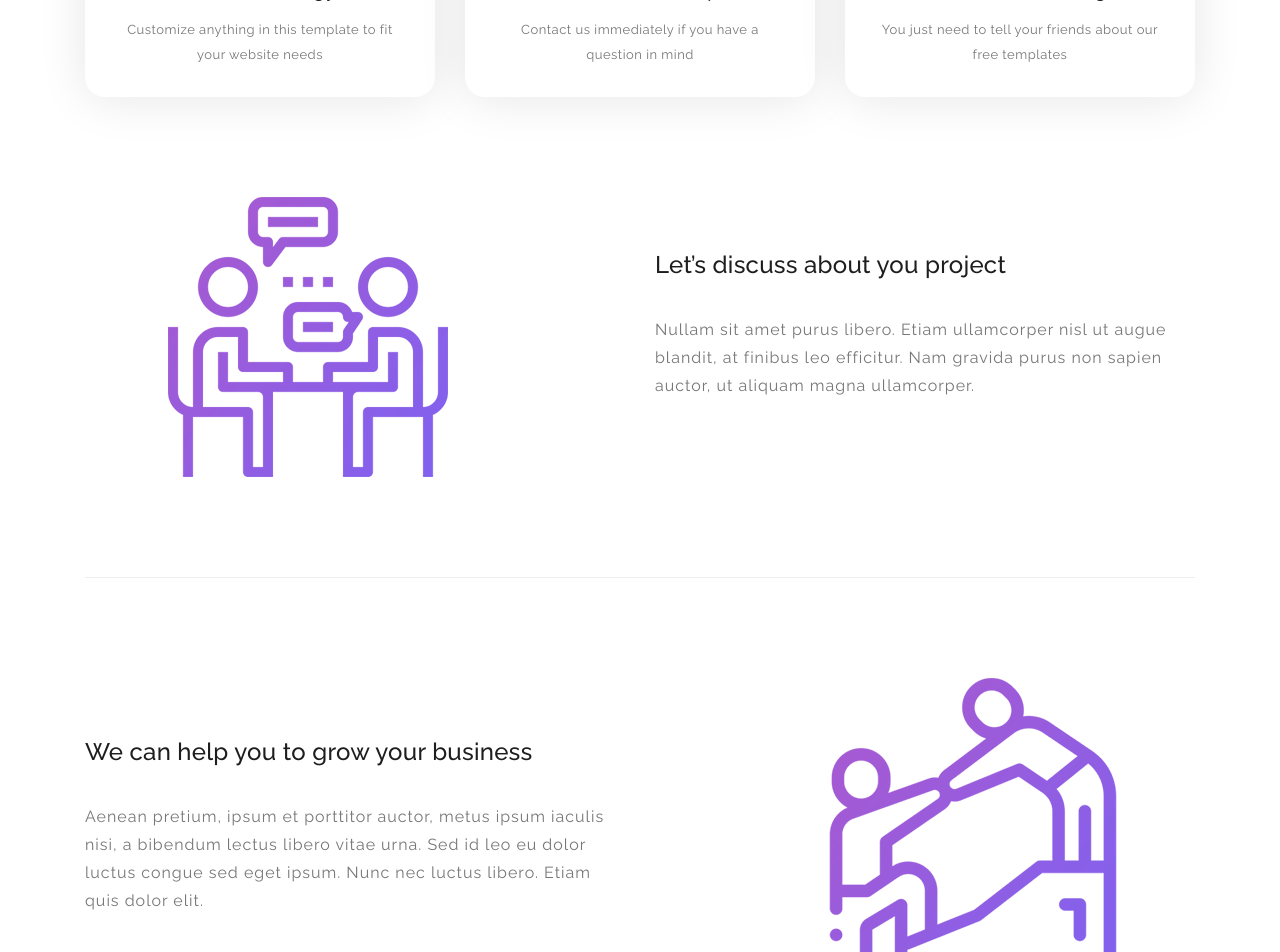
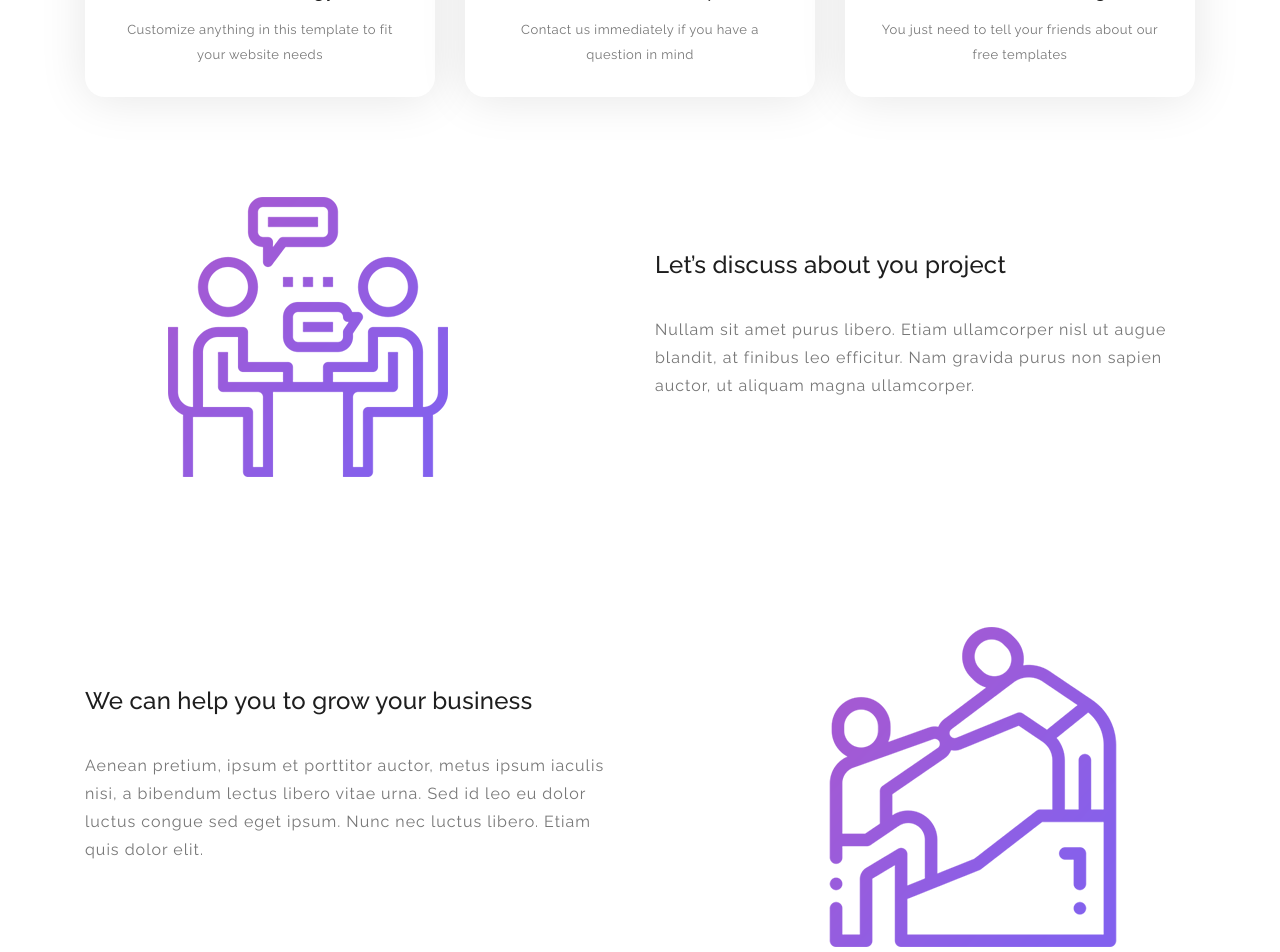
Before and after one commit to dimitarivanov10/Softuni-React-Exercise, a React (Vite) app: page / in a window 1280 px wide. Shown: the part 780-1732 px from the top of the page. Built offline with nearby package versions, Linux system fonts and the light colour scheme.

Commit message:
Combining the 2 big features components into one

```diff
--- a/src/App.jsx
+++ b/src/App.jsx
@@ -22,9 +22,18 @@ function App() {
 
       <FeaturesSmall />
 
-      <FeaturesBig />
-
-      <FeaturesBigItem />
+      <FeaturesBig
+        title="Let’s discuss about you project"
+        content="Nullam sit amet purus libero. Etiam ullamcorper nisl ut augue blandit, at finibus leo efficitur. Nam gravida purus non sapien auctor, ut aliquam magna ullamcorper."
+        imageUrl="assets/images/left-image.png"
+      />
+      <FeaturesBig
+        title="We can help you to grow your business"
+        content="Aenean pretium, ipsum et porttitor auctor, metus ipsum iaculis nisi, a bibendum lectus libero vitae urna. Sed id leo eu dolor luctus congue sed eget ipsum. Nunc nec luctus libero. Etiam quis dolor elit."
+        imageUrl="assets/images/right-image.png"
+        reverse
+      />
+      {/* <FeaturesBigItem /> */}
 
       <WorkProcessSection />
 
--- a/src/components/FeaturesBig.jsx
+++ b/src/components/FeaturesBig.jsx
@@ -1,14 +1,17 @@
-export default function FeaturesBig() {
+export default function FeaturesBig({ title, content, imageUrl, reverse }) {
   return (
-    <section className="section padding-top-70 padding-bottom-0" id="features">
+    <section className="section padding-top-70">
       <div className="container">
-        <div className="row">
+        <div
+          className="row"
+          style={reverse && { display: "flex", flexDirection: "row-reverse" }}
+        >
           <div
             className="col-lg-5 col-md-12 col-sm-12 align-self-center"
             data-scroll-reveal="enter left move 30px over 0.6s after 0.4s"
           >
             <img
-              src="assets/images/left-image.png"
+              src={imageUrl}
               className="rounded img-fluid d-block mx-auto"
               alt="App"
             />
@@ -16,20 +19,11 @@ export default function FeaturesBig() {
           <div className="col-lg-1" />
           <div className="col-lg-6 col-md-12 col-sm-12 align-self-center mobile-top-fix">
             <div className="left-heading">
-              <h2 className="section-title">Let’s discuss about you project</h2>
+              <h2 className="section-title">{title}</h2>
             </div>
             <div className="left-text">
-              <p>
-                Nullam sit amet purus libero. Etiam ullamcorper nisl ut augue
-                blandit, at finibus leo efficitur. Nam gravida purus non sapien
-                auctor, ut aliquam magna ullamcorper.
-              </p>
+              <p>{content}</p>
             </div>
-          </div>
-        </div>
-        <div className="row">
-          <div className="col-lg-12">
-            <div className="hr" />
           </div>
         </div>
       </div>
--- a/src/components/PricingPlans.jsx
+++ b/src/components/PricingPlans.jsx
@@ -35,6 +35,7 @@ export default function PricingPlans() {
             space={120}
             transfer={1200}
             pro
+            support
             active
           />
           <PricingItem
```
